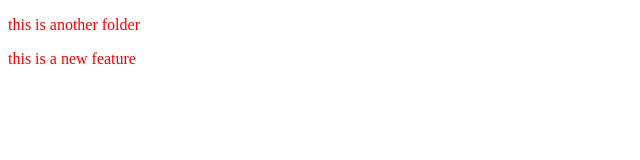
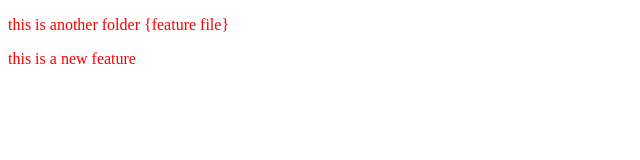
Before and after one commit to CodesByManish/localRepo, a plain HTML site: page index.html in a window 1280 px wide. Shown: the whole page, without its empty margins (0-640 px from the left). Drawn offline with Linux system fonts and the light colour scheme.

Commit message:
changes in feature file

```diff
--- a/index.html
+++ b/index.html
@@ -7,7 +7,7 @@
     <link rel="stylesheet" href="style.css">
 </head>
 <body>
-    <p>this is another folder</p>
+    <p>this is another folder {feature file}</p>
 
     <p>this is a new feature </p>
 </body>
```
